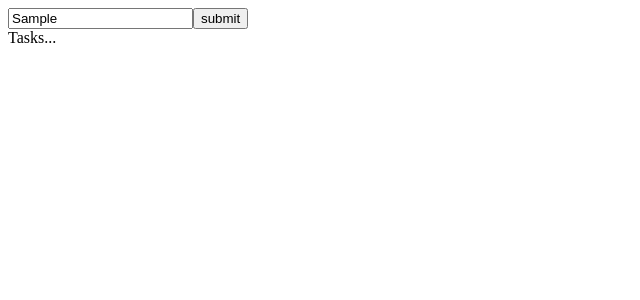
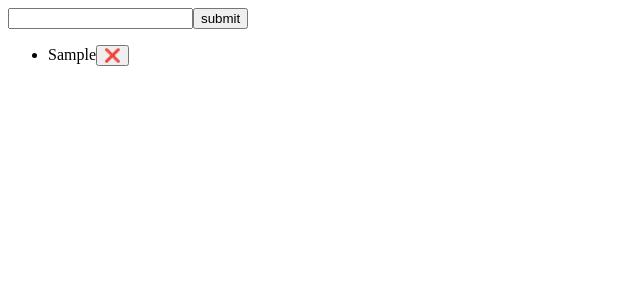
Before and after one commit to chyukTW/onboarding, a React (Create React App) app in the folder todolist/: page / in a window 1280 px wide. Both pictures are taken after typing "Sample" into the empty fields and a click on the button "submit". Shown: the top 300 px of the page, without its empty margins (0-640 px from the left). Built offline with nearby package versions, Linux system fonts and the light colour scheme.

Commit message:
Add useReactiveVar

```diff
--- a/todolist/src/App.tsx
+++ b/todolist/src/App.tsx
@@ -1,11 +1,11 @@
-import TaskInputs from "./components/TaskInputs";
-import Tasks from "./components/Tasks";
+import TaskForm from "./components/TaskForm";
+import TaskList from "./components/TaskList";
 
 function App() {
   return (
     <>
-      <TaskInputs />
-      <Tasks />
+      <TaskForm />
+      <TaskList />
     </>
   );
 }
--- /dev/null
+++ b/todolist/src/apollo/stores/tasks.ts
@@ -0,0 +1,38 @@
+import { makeVar } from '@apollo/client';
+
+export type Task = {
+  id: number;
+  text: string;
+}
+
+const taskIndexRefVar = makeVar(0);
+
+const tasksVar = makeVar<Task[]>([]);
+
+export const addTask = (task: string) => {
+  const prevId = taskIndexRefVar();
+  const prevTasks = tasksVar();
+
+  tasksVar([
+    ...prevTasks,
+    {
+      id: prevId + 1,
+      text: task
+    }
+  ]);
+  taskIndexRefVar(prevId + 1);
+};
+
+export const deleteTask = (id: number) => {
+  const prevTasks = tasksVar();
+  const targetIndex = prevTasks.findIndex(task => task.id === id);
+
+  if(targetIndex === -1) return;
+
+  tasksVar([
+    ...prevTasks.slice(0, targetIndex),
+    ...prevTasks.slice(targetIndex + 1)
+  ])
+};
+
+export default tasksVar;
--- a/todolist/src/components/TaskInputs.tsx
+++ b/todolist/src/components/TaskForm.tsx
@@ -1,23 +1,25 @@
 import React, { useState } from "react";
+import { addTask } from "../apollo/stores/tasks";
 
-const TaskInputs = () => {
-  const [todoValues, setTodoValues] = useState('');
+const TaskForm = () => {
+  const [taskValue, setTaskValue] = useState('');
 
   const handleSubmitTodoForm = (e: React.FormEvent) => {
     e.preventDefault();
-    console.log(e.target);
+    addTask(taskValue);
+    setTaskValue('');
   }
 
   const handleChangeTodoInput = (e: React.ChangeEvent<HTMLInputElement>) => {
-    setTodoValues(e.target.value);
+    setTaskValue(e.target.value);
   };
 
   return (
     <form onSubmit={handleSubmitTodoForm}>
-      <input type="text" onChange={handleChangeTodoInput} value={todoValues} />
+      <input type="text" onChange={handleChangeTodoInput} value={taskValue} />
       <button type="submit">submit</button>
     </form>
   )
 };
 
-export default TaskInputs;
+export default TaskForm;
--- /dev/null
+++ b/todolist/src/components/TaskItem.tsx
@@ -0,0 +1,20 @@
+import { deleteTask, Task } from "../apollo/stores/tasks";
+
+type Props = {
+  task: Task;
+};
+
+const TaskItem = ({task}: Props) => {
+  const handleClickDeleteButton = () => {
+     deleteTask(task.id);
+  };
+
+  return (
+    <li>
+      <span>{task.text}</span>
+      <button type="button" onClick={handleClickDeleteButton}>❌</button>
+    </li>
+  );
+};
+
+export default TaskItem;
--- /dev/null
+++ b/todolist/src/components/TaskList.tsx
@@ -0,0 +1,20 @@
+import { useReactiveVar } from "@apollo/client";
+import tasksVar from "../apollo/stores/tasks";
+
+import TaskItem from "./TaskItem";
+
+const TaskList = () => {
+  const tasks = useReactiveVar(tasksVar);
+
+  return (
+    <ul>
+      {
+        tasks && tasks.map((task) => {
+          return <TaskItem key={task.id} task={task} />
+        })
+      }
+    </ul>
+  )
+};
+
+export default TaskList;
--- a/todolist/src/components/Tasks.tsx
+++ /dev/null
@@ -1,9 +0,0 @@
-const Tasks = () => {
-  return (
-    <div>
-      Tasks...
-    </div>
-  )
-};
-
-export default Tasks;
```
